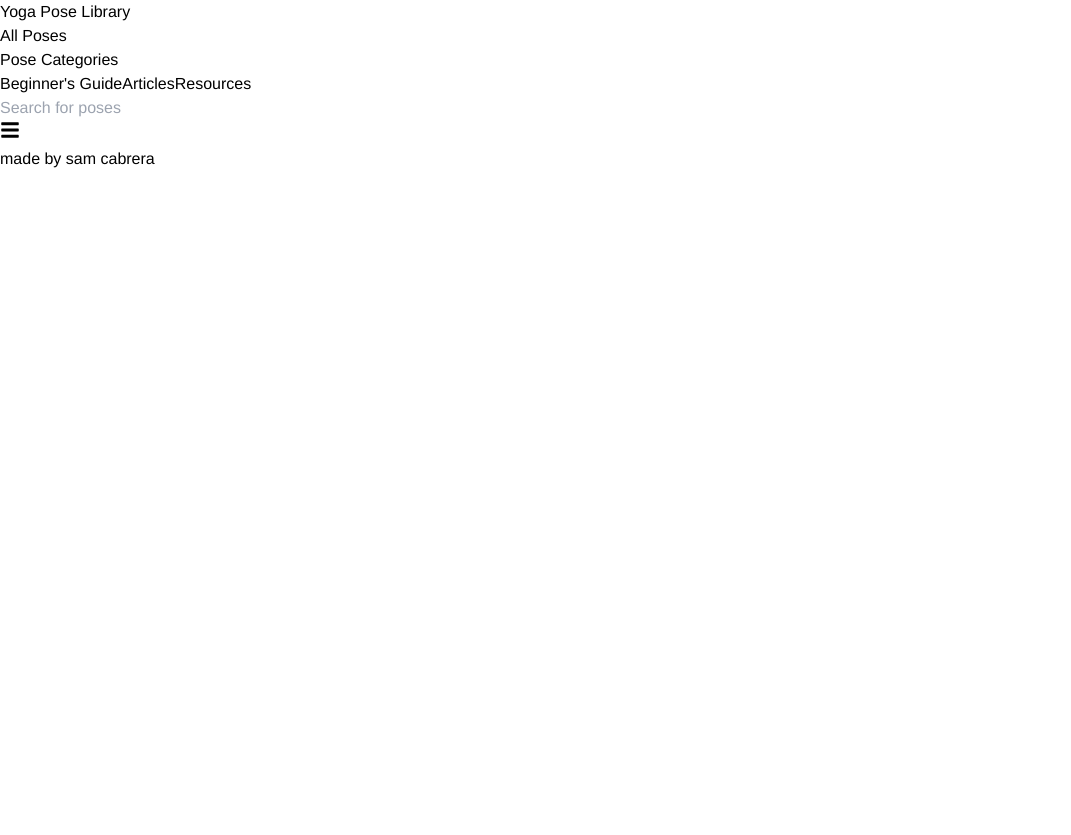
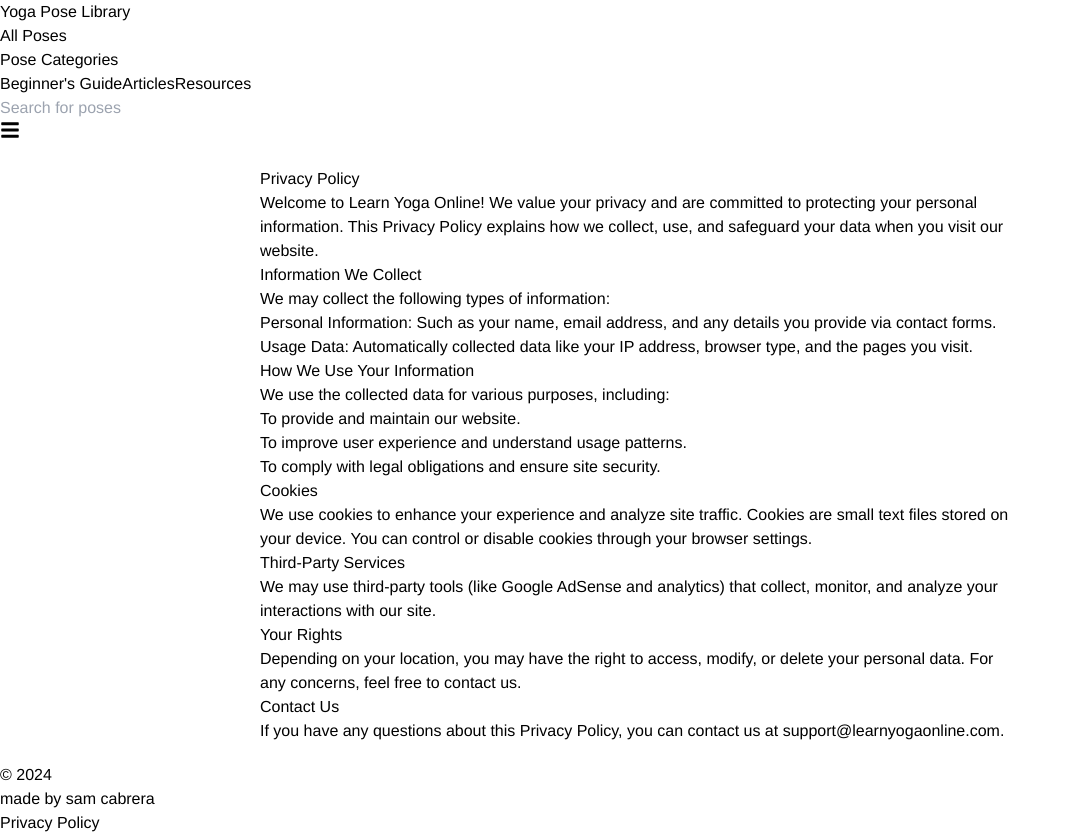
Before and after one commit to samanthacabrera/yoga-library, a React (Vite) app: page /privacy-policy in a window 1280 px wide. Shown: the whole page, without its empty margins (0-1071 px from the left). Before the commit the page ends 800 px from the top, so only its background shows below. Built offline with nearby package versions, Linux system fonts and the light colour scheme.

Commit message:
added Privacy Policy to footer:

```diff
--- a/src/App.jsx
+++ b/src/App.jsx
@@ -9,6 +9,7 @@ import Guide from "./components/Guide";
 import Articles from "./components/Articles";
 import Resources from "./components/Resources";
 import Footer from "./components/Footer";
+import Privacy from "./components/Privacy";
 
 const App = () => {
   return (
@@ -25,6 +26,7 @@ const App = () => {
             <Route path="/beginners-guide" element={<> <PoseList /> <Guide /></>} />
             <Route path="/articles" element={<><PoseList /> <Articles /></>} />
             <Route path="/resources" element={<><PoseList /> <Resources /></>} />
+            <Route path="/privacy-policy" element={<Privacy />} />
           </Routes>
 
       </div>
--- a/src/components/Footer.jsx
+++ b/src/components/Footer.jsx
@@ -1,9 +1,12 @@
 import React from "react";
+import { Link } from "react-router-dom";
 
 const Footer = () => {
     return (
-        <div className="flex justify-center opacity-50 py-1">
+        <div className="flex justify-around opacity-50 py-1">
+            <p>&copy; 2024</p>
             <p>made by <a href="https://github.com/samanthacabrera" target="_blank" className="hover:italic hover:underline">sam cabrera</a></p>
+            <Link to="/privacy-policy">Privacy Policy</Link>
         </div>
     )
 }
--- /dev/null
+++ b/src/components/Privacy.jsx
@@ -0,0 +1,51 @@
+import React from "react";
+
+const Privacy = () => {
+  return (
+    <div className="privacy-policy" style={{ padding: "20px", maxWidth: "800px", margin: "0 auto" }}>
+      <h1>Privacy Policy</h1>
+      <p>
+        Welcome to Learn Yoga Online! We value your privacy and are committed to protecting your personal information.
+        This Privacy Policy explains how we collect, use, and safeguard your data when you visit our website.
+      </p>
+
+      <h2>Information We Collect</h2>
+      <p>We may collect the following types of information:</p>
+      <ul>
+        <li><strong>Personal Information:</strong> Such as your name, email address, and any details you provide via contact forms.</li>
+        <li><strong>Usage Data:</strong> Automatically collected data like your IP address, browser type, and the pages you visit.</li>
+      </ul>
+
+      <h2>How We Use Your Information</h2>
+      <p>We use the collected data for various purposes, including:</p>
+      <ul>
+        <li>To provide and maintain our website.</li>
+        <li>To improve user experience and understand usage patterns.</li>
+        <li>To comply with legal obligations and ensure site security.</li>
+      </ul>
+
+      <h2>Cookies</h2>
+      <p>
+        We use cookies to enhance your experience and analyze site traffic. Cookies are small text files stored on your device.
+        You can control or disable cookies through your browser settings.
+      </p>
+
+      <h2>Third-Party Services</h2>
+      <p>
+        We may use third-party tools (like Google AdSense and analytics) that collect, monitor, and analyze your interactions with our site.
+      </p>
+
+      <h2>Your Rights</h2>
+      <p>
+        Depending on your location, you may have the right to access, modify, or delete your personal data. For any concerns, feel free to contact us.
+      </p>
+
+      <h2>Contact Us</h2>
+      <p>
+        If you have any questions about this Privacy Policy, you can contact us at <a href="mailto:support@learnyogaonline.com">support@learnyogaonline.com</a>.
+      </p>
+    </div>
+  );
+};
+
+export default Privacy;
```
